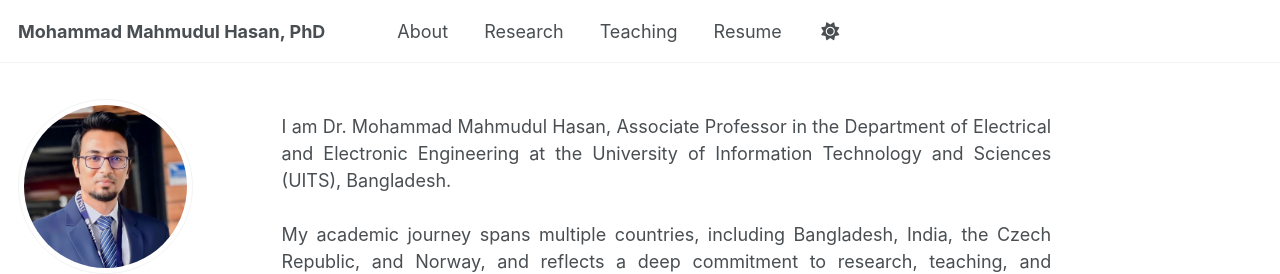
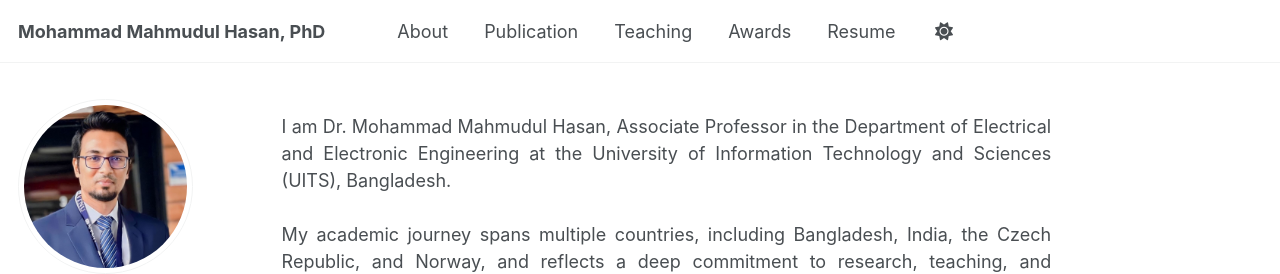
Before and after one commit to dearmahmud/dearmahmud.github.io, a Jekyll site: the page built from _pages/about.md, in a window 1280 px wide. Shown: the top 274 px of the page. Built offline with Jekyll 4.4.1, drawn with Linux system fonts in a browser that asks for light colours; some web fonts are replaced.

Commit message:
Replace 'Research' with 'Publication' and add 'Awards'

```diff
--- a/_data/navigation.yml
+++ b/_data/navigation.yml
@@ -15,14 +15,14 @@ main:
   - title: "About"
     url: /about/
 
-  - title: "Research"
-    url: /research/
+  - title: "Publication"
+    url: /publication/
 
   - title: "Teaching"
     url: /teaching/
 
-  #- title: "Explore"
-   # url: /explore/
+  - title: "Awards"
+    url: /awards/
 
   #- title: "Blog Posts"
   #  url: /year-archive/
```
